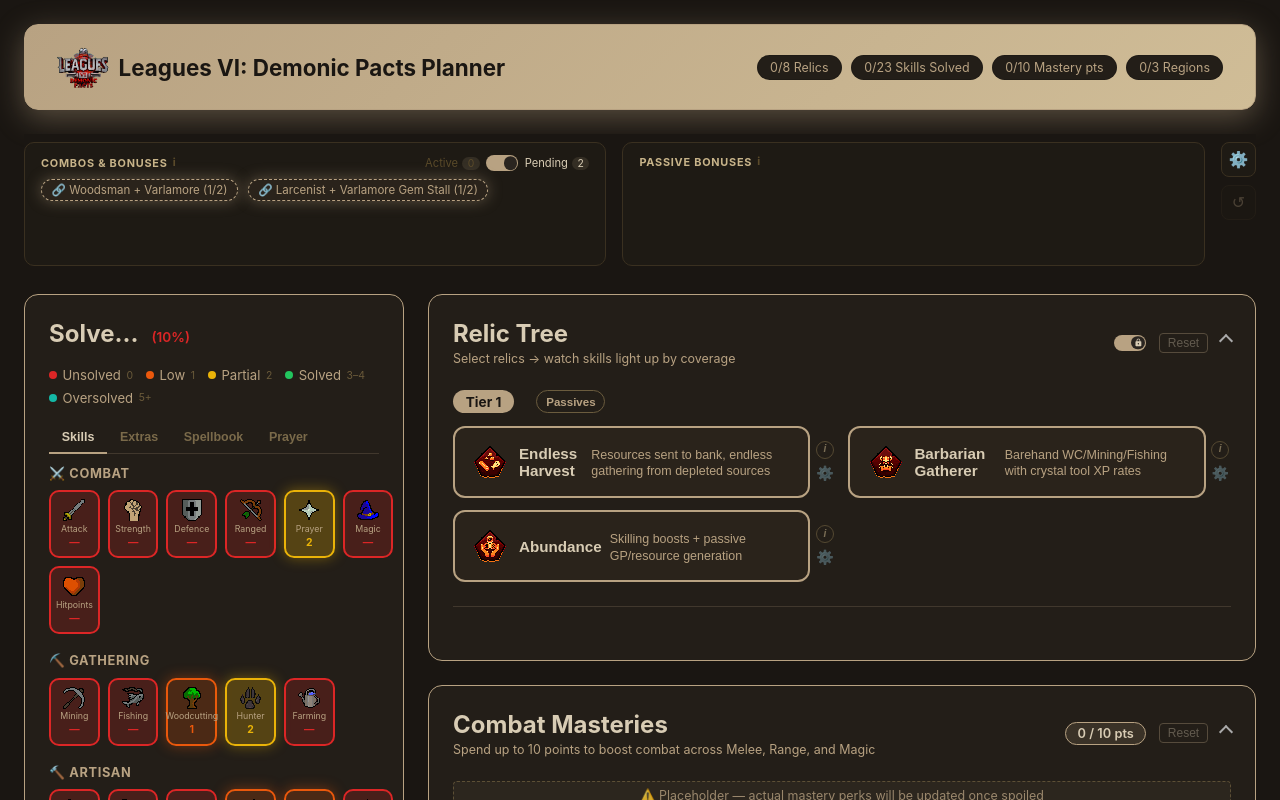
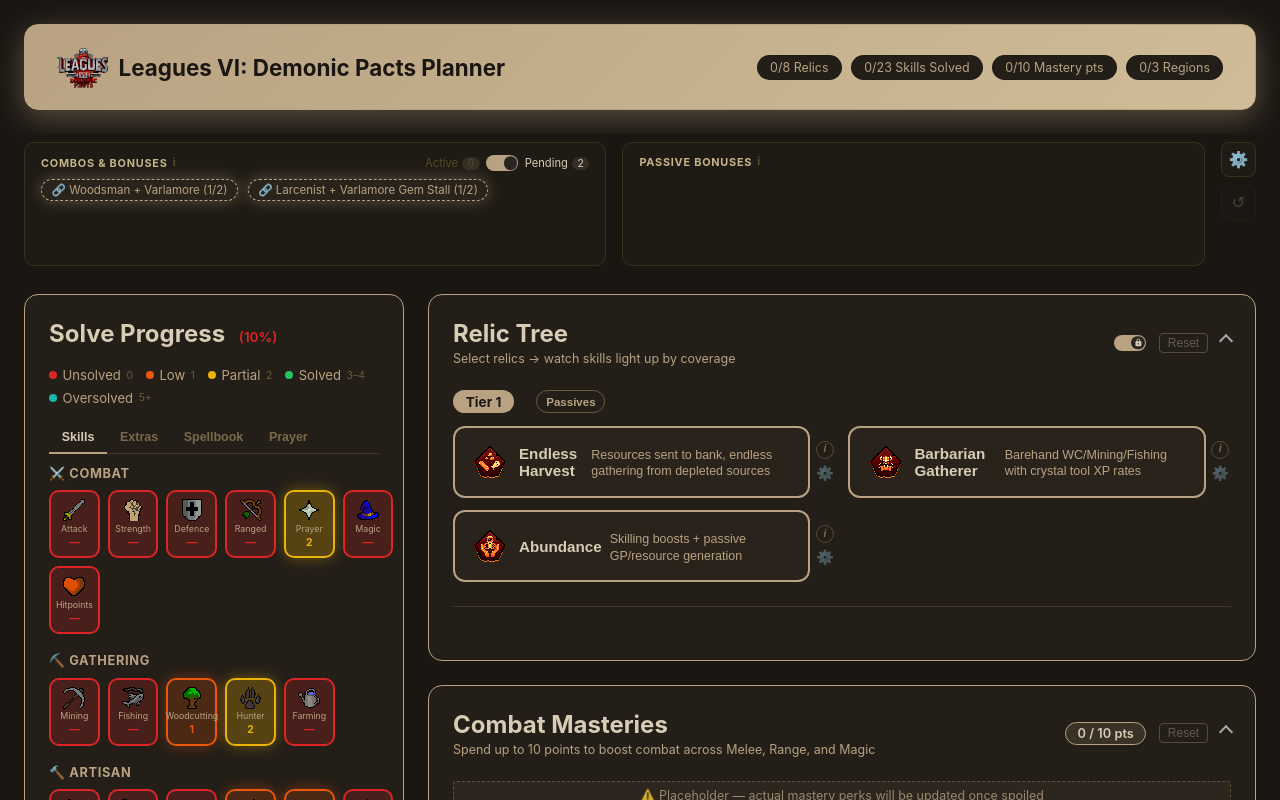
Before and after one commit to arthurCollard/Leagues_6_Planner, a React (Create React App) app: page / in a window 1280 px wide. Shown: the top 800 px of the page. Built offline with nearby package versions, Linux system fonts and the light colour scheme.

Commit message:
updates to solve panel

```diff
--- a/src/components/SkillsPanel.jsx
+++ b/src/components/SkillsPanel.jsx
@@ -37,7 +37,7 @@
   return (
     <aside className="skills-panel">
       <div className="panel-header">
-        <h2>Solve... <span className={`coverage-pct ${pct >= 100 ? 'pct-max' : pct >= 85 ? 'pct-high' : pct >= 67 ? 'pct-mid' : pct >= 50 ? 'pct-low' : ''}`}>({pct}%)</span></h2>
+        <h2>Solve Progress <span className={`coverage-pct ${pct >= 100 ? 'pct-max' : pct >= 85 ? 'pct-high' : pct >= 67 ? 'pct-mid' : pct >= 50 ? 'pct-low' : ''}`}>({pct}%)</span></h2>
       </div>
       <div className="status-legend">
         {Object.entries(STATUS_STYLES).map(([key, s]) => (
```
